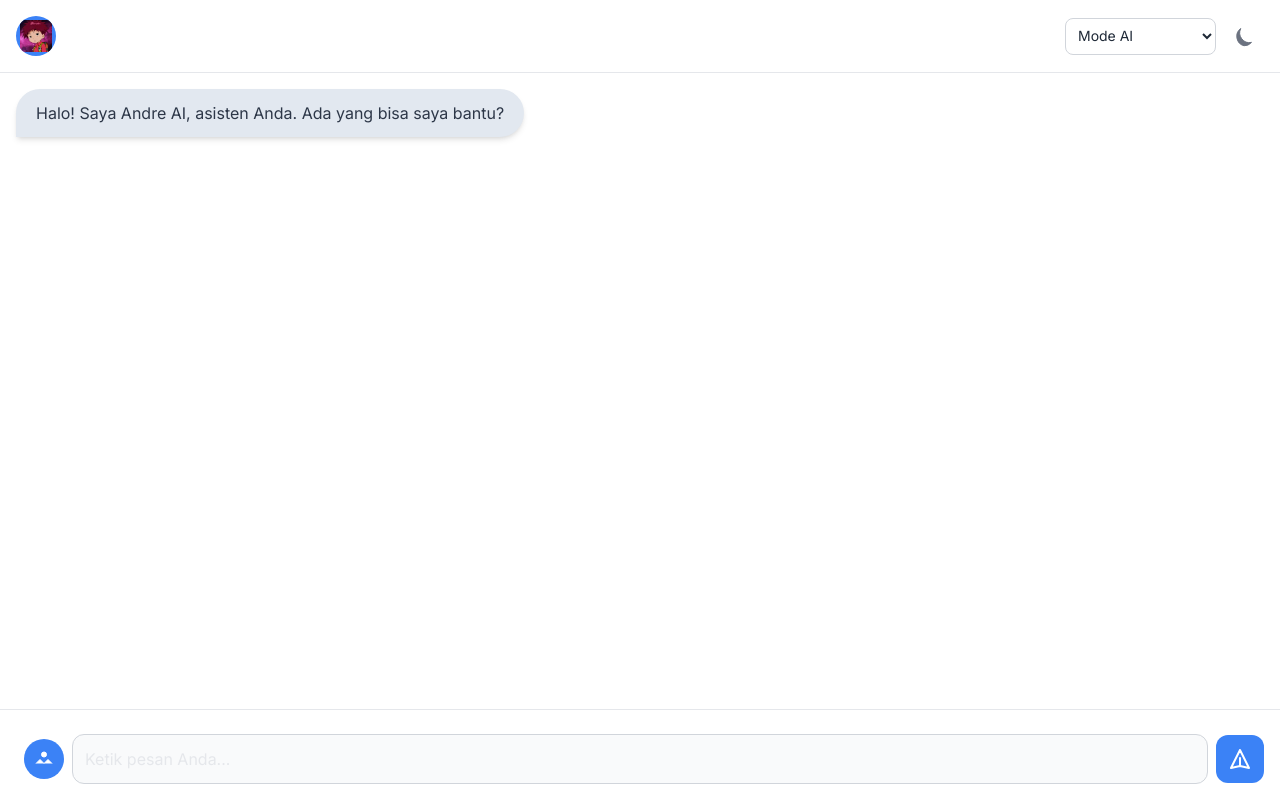
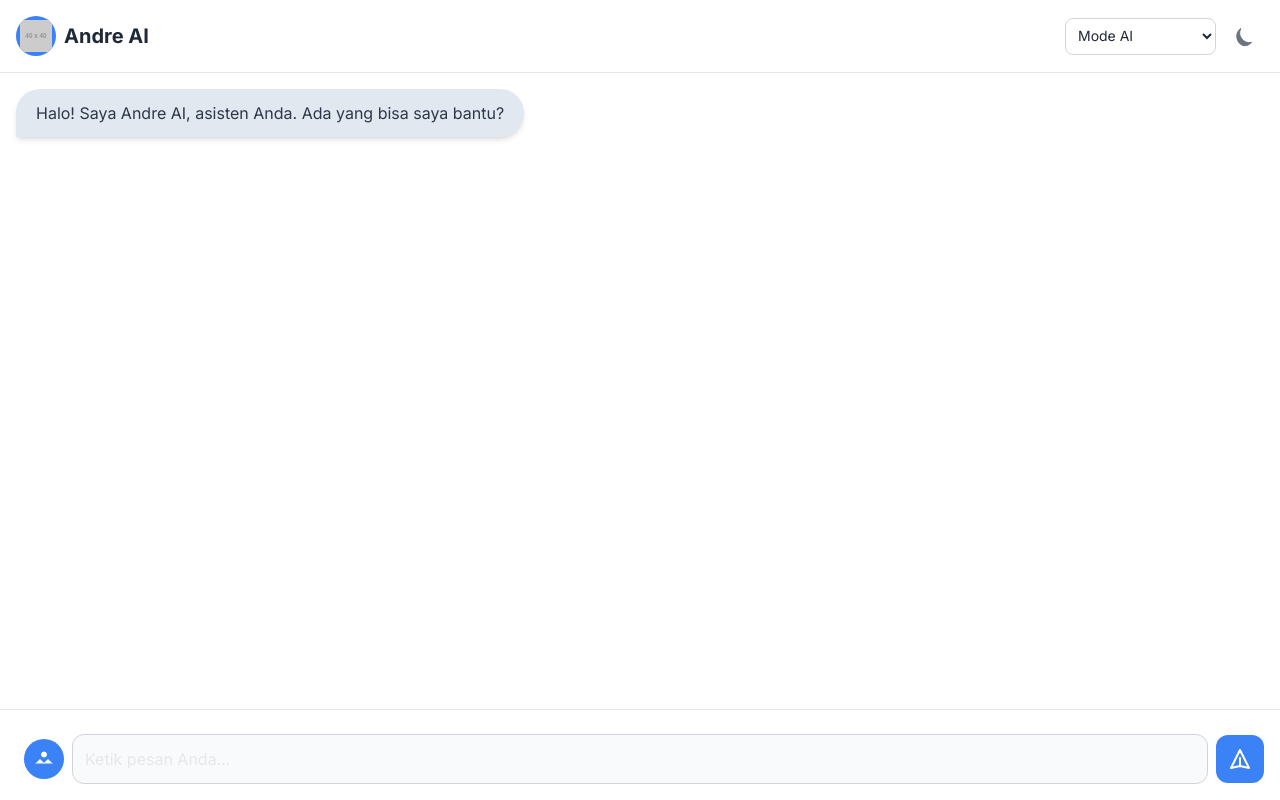
Before and after one commit to Lominus/Andre1, a plain HTML site: page index.html in a window 1280 px wide. Drawn offline with nearby package versions, Linux system fonts and the light colour scheme; placeholder pictures from the web are drawn by us.

Commit message:
Update index.html

```diff
--- a/index.html
+++ b/index.html
@@ -103,9 +103,9 @@
             <div class="flex items-center space-x-2">
                 <!-- Profil Andre AI -->
                 <div class="w-10 h-10 bg-blue-500 rounded-full flex items-center justify-center p-1 overflow-hidden">
-                    <img src="Andre2.jpg" alt="Ikon Profil AI" class="w-full h-full object-cover">
+                    <img src="https://placehold.co/40x40/5b84d4/ffffff?text=ANDRE" alt="Ikon Profil AI" class="w-full h-full object-cover">
                 </div>
-               <!-- <h1 class="text-xl font-bold text-gray-800 dark:text-white">Andre AI</h1> -->
+                <h1 class="text-xl font-bold text-gray-800 dark:text-white">Andre AI</h1>
             </div>
             <div class="flex items-center space-x-2">
                 <select id="modeSelector" class="p-2 rounded-lg text-sm bg-white dark:bg-gray-700 text-gray-800 dark:text-white border border-gray-300 dark:border-gray-600 focus:outline-none focus:ring-2 focus:ring-blue-500">
```
